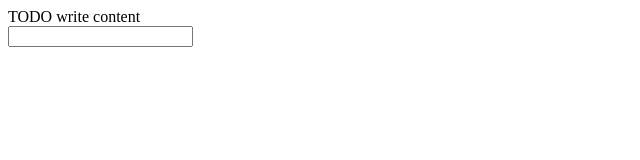
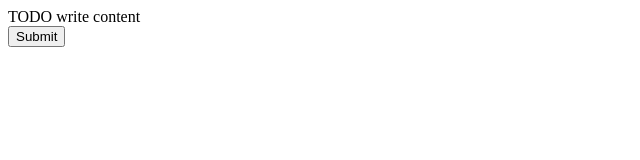
Before and after one commit to picagrossa/PSWII, a plain HTML site: page PSWIIAula1/web/index.html in a window 1280 px wide. Shown: the whole page, without its empty margins (0-640 px from the left). Drawn offline with Linux system fonts and the light colour scheme.

Commit message:
testeAula 1:aprendi fazer comit,cliquei com o  botão direireto em cima do arquivo, fiz a primeira alteração no código. alteramos o codigo.

```diff
--- a/PSWIIAula1/web/index.html
+++ b/PSWIIAula1/web/index.html
@@ -13,7 +13,7 @@ and open the template in the editor.
     <body>
         <div>TODO write content</div>
         <form>
-            <input>
+            <input type="submit">
 
         </form>
     </body>
```
